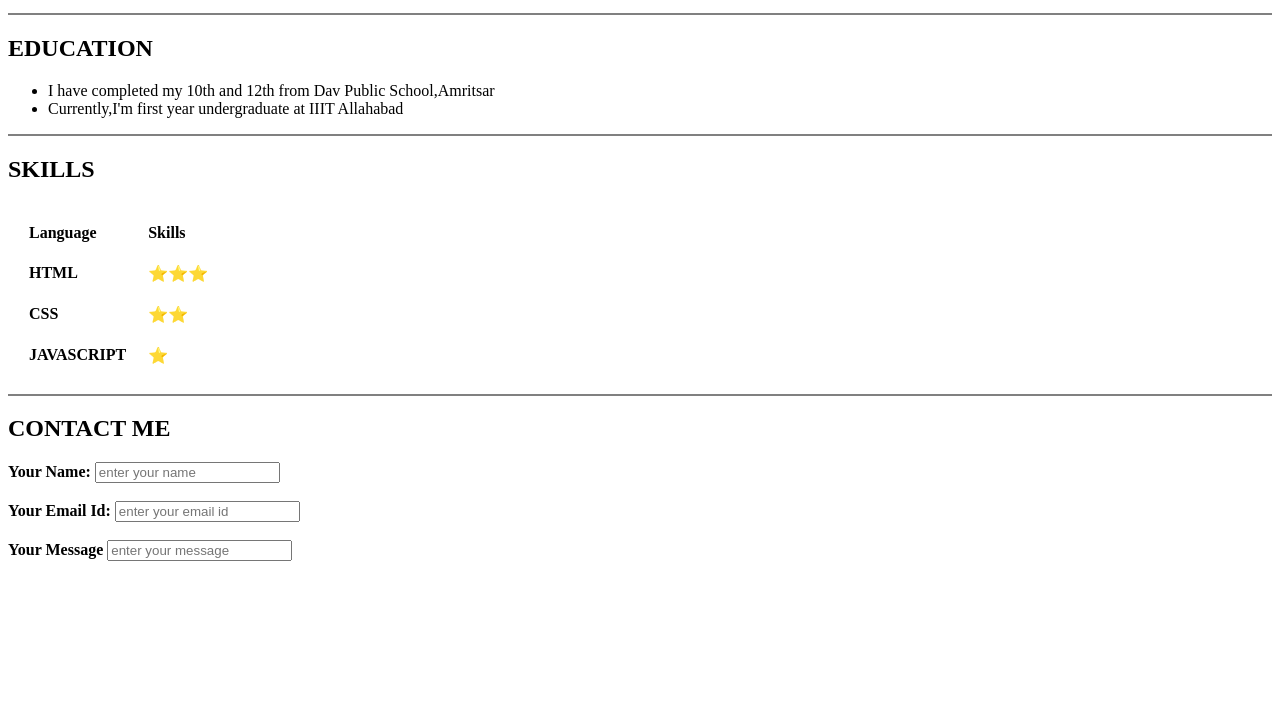
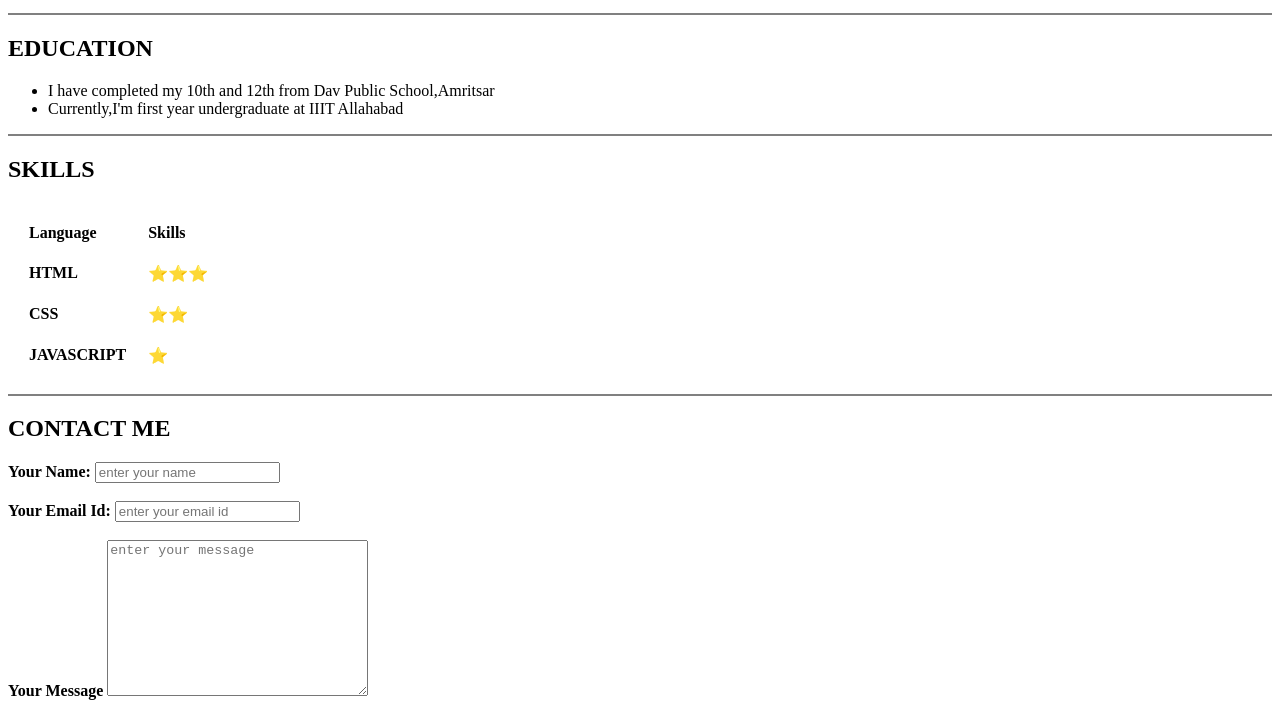
Before and after one commit to PratikshKumar/pratiksh, a plain HTML site: page index.html in a window 1280 px wide. Shown: the part 101-809 px from the top of the page. Drawn offline with Linux system fonts and the light colour scheme.

Commit message:
Update index.html
updated content after receiving the mail.

```diff
--- a/index.html
+++ b/index.html
@@ -53,7 +53,7 @@
     <label><b>Your Email Id:</b></label>
     <input type="email" placeholder="enter your email id"><br><br>
     <label><b>Your Message</b></label>
-    <input type="message" cols="30" rows="10" placeholder="enter your message">
+     <textarea name="" id="" cols="30" rows="10" placeholder="enter your message"></textarea>
 
   </form>
 
```
